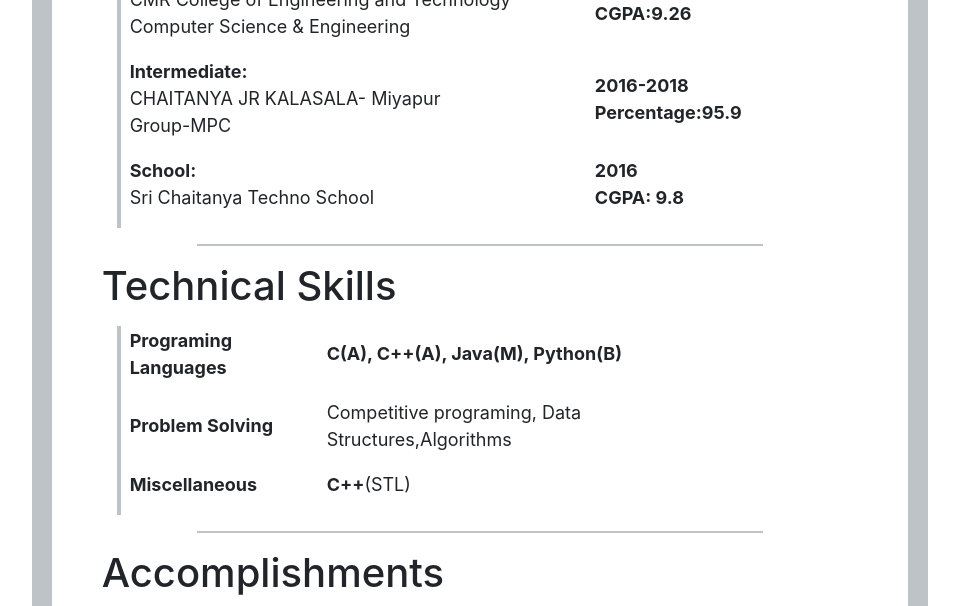
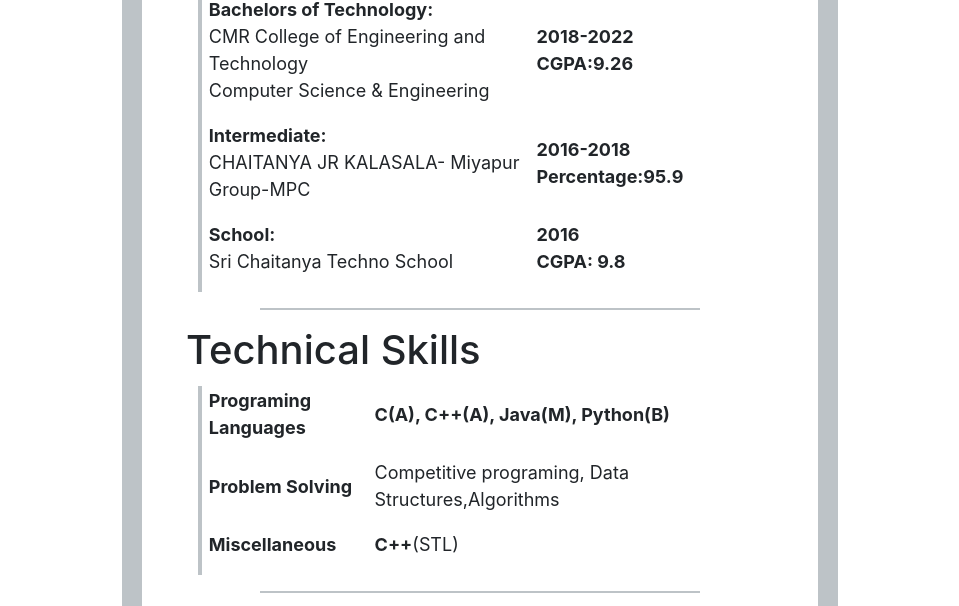
Before and after one commit to andedheerajreddy/webdev, a website: page frontend/html/index.html in a window 1280 px wide. Shown: the part 494-1100 px from the top of the page, without its empty margins (160-1119 px from the left). Drawn offline with nearby package versions, Linux system fonts and the light colour scheme; files that its build step writes are made by us from their sources.

```diff
--- a/frontend/css/index.css
+++ b/frontend/css/index.css
@@ -2,7 +2,7 @@
 	border: 20px solid #bdc3c7;
 
     padding: 2%;
-    margin: 2% 15%;
+    margin: 2% 22%;
 
 }
 .top{
--- a/frontend/html/index.html
+++ b/frontend/html/index.html
@@ -50,7 +50,7 @@
                  <tr>
                      <td>
                         <p>
-                            <strong>Bachelors of Technology:</strong> <br> CMR College of Engineering and Technology Computer Science & Engineering
+                            <strong>Bachelors of Technology:</strong> <br> CMR College of Engineering and Technology <br> Computer Science & Engineering
                         </p>
                      </td>
                      <td>
```
